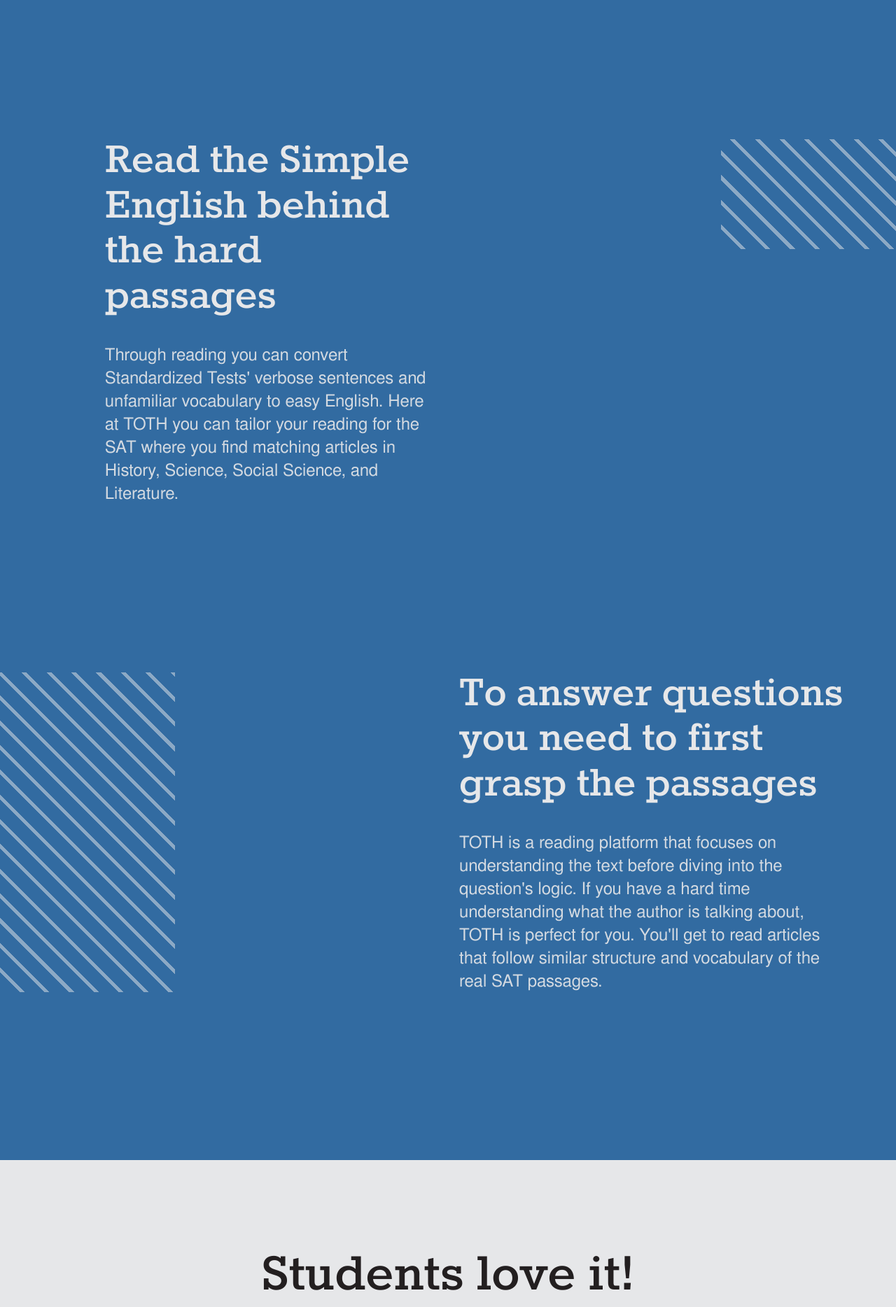
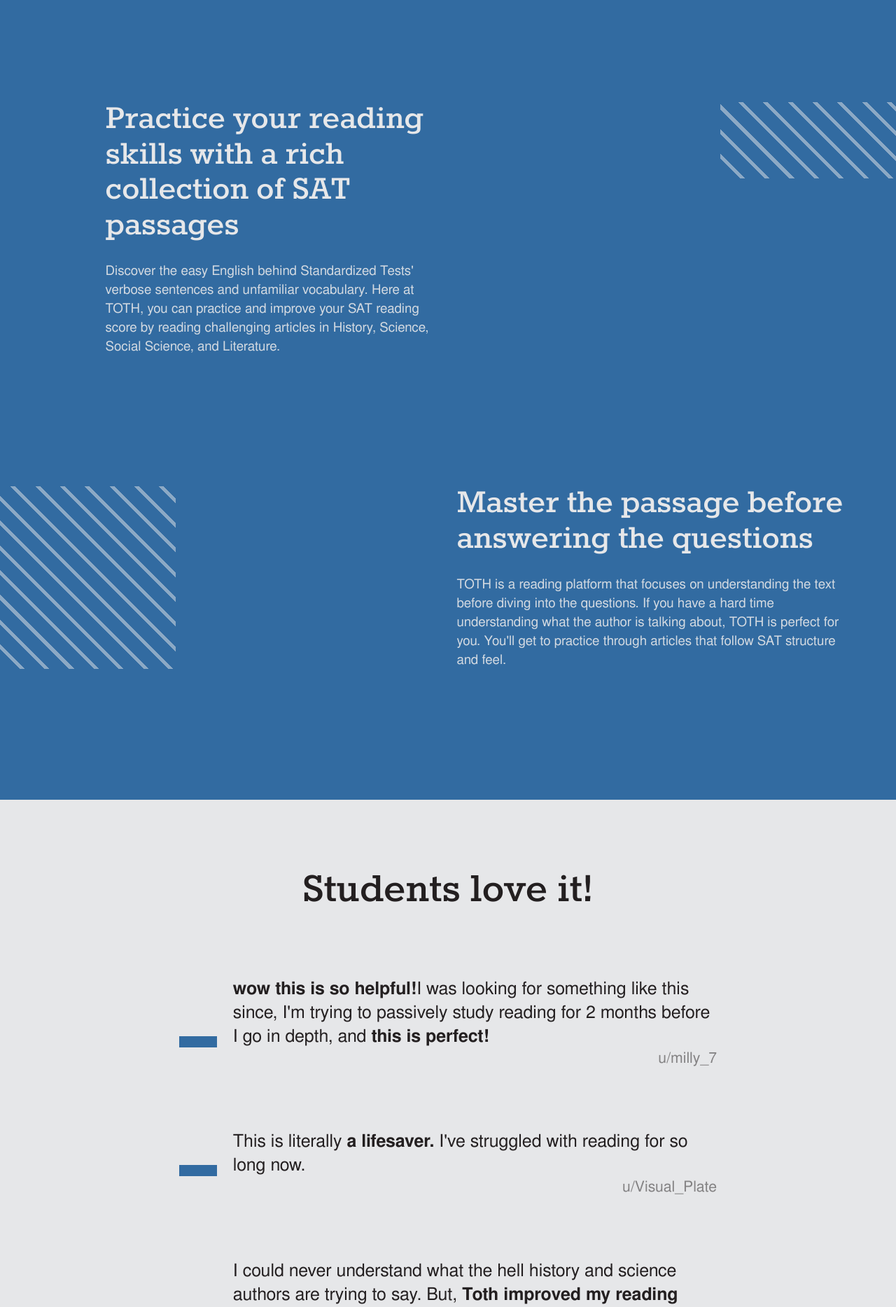
Before and after one commit to ad-tra/Toth, a Node server app: page / in a window 1280 px wide. Shown: the part 873-2741 px from the top of the page at 70% size. Run offline with Node 20, Linux system fonts and the light colour scheme; some libraries are stand-ins or nearby versions.

Commit message:
css improvments for mid size devices. smaller font size for

```diff
--- a/public/stylesheets/style.css
+++ b/public/stylesheets/style.css
@@ -427,9 +427,11 @@
 	.left-panel, .right-panel{
 		font-size: 0.68em;
 	}
-	nav{
+	nav, .pros-container, .testo-container{
 	    font-size: 0.78em;
 	}
+	.recall-button{font-size:1.3em;}
+
 
 }
 
--- a/views/index.ejs
+++ b/views/index.ejs
@@ -126,16 +126,16 @@
 
 	<div class="pros-container">
 		<div class="pro pro1">
-			<h3>Read the Simple English behind the hard passages</h3>
-			<p>Through reading you can convert Standardized Tests' verbose sentences and unfamiliar vocabulary to easy English. Here at TOTH you can tailor your reading for the SAT where you find matching articles in History, Science, Social Science, and Literature. </p>
+			<h3>Practice your reading skills with a rich collection of SAT passages</h3>
+			<p>Discover the easy English behind Standardized Tests' verbose sentences and unfamiliar vocabulary. Here at TOTH, you can practice and improve your SAT reading score by reading challenging articles in History, Science, Social Science, and Literature.</p>
 		</div>
 		<div class="pro-1-thick-dash"></div>
 
 
 		<div class="pro-2-thick-dash"></div>
 		<div class="pro pro2">
-			<h3>To answer questions you need to first grasp the passages </h3>
-			<p>TOTH is a reading platform that focuses on understanding the text before diving into the question's logic. If you have a hard time understanding what the author is talking about, TOTH is perfect for you. You'll get to read articles that follow similar structure and vocabulary of the real SAT passages.</p>
+			<h3>Master the passage before answering the questions</h3>
+			<p>TOTH is a reading platform that focuses on understanding the text before diving into the questions. If you have a hard time understanding what the author is talking about, TOTH is perfect for you. You'll get to practice through articles that follow SAT structure and feel.</p>
 		</div>
 
 	</div>
```
